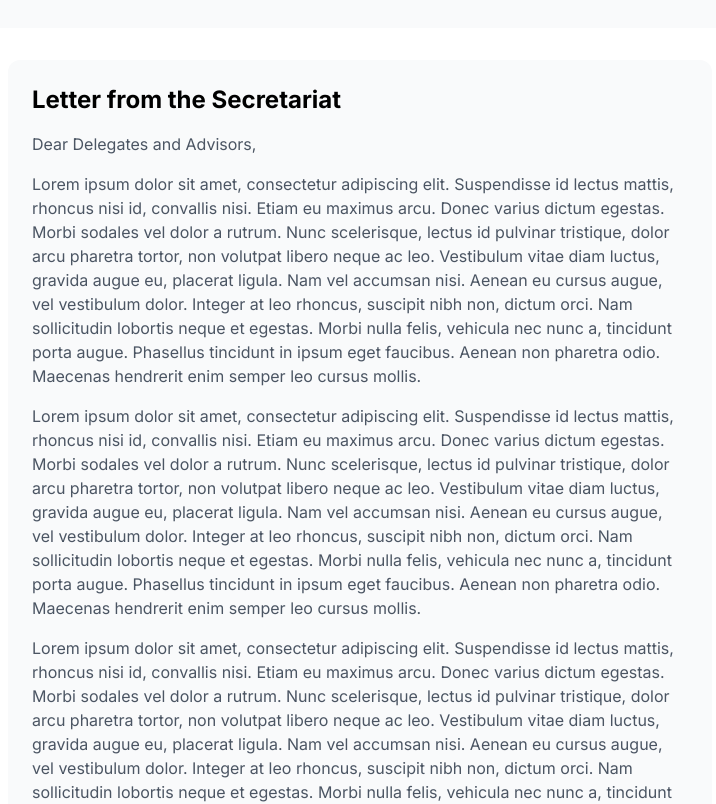
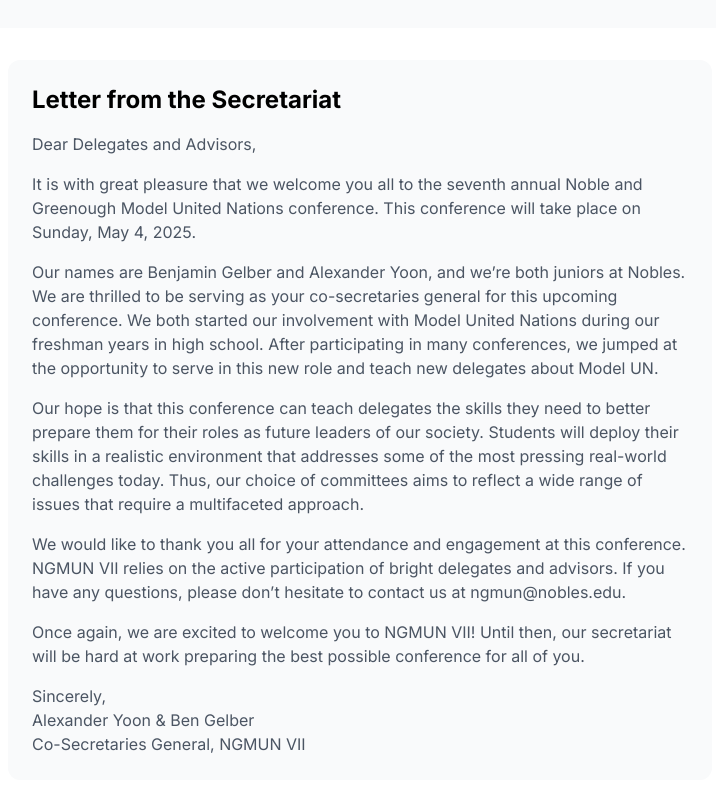
Before and after one commit to Rohin2022/ngmun, a Next.js app: page /info in a window 1280 px wide. Shown: the part 500-1304 px from the top of the page, without its empty margins (280-996 px from the left). Built offline with nearby package versions, Linux system fonts and the light colour scheme.

Commit message:
added committees page and individual committee info pages

```diff
--- a/src/app/committees/styles.css
+++ /dev/null
@@ -1,69 +0,0 @@
-* {
-    margin: 0;
-    padding: 0;
-    box-sizing: border-box;
-}
-
-body {
-    font-family: Arial, sans-serif;
-    background-color: #f0f8ff;
-    color: #333;
-}
-
-.header {
-    text-align: center;
-    background-color: #e3f2fd;
-    padding: 20px 0;
-}
-
-.header h1 {
-    color: #1976d2;
-    font-size: 2.5rem;
-}
-
-.committees-container {
-    display: grid;
-    grid-template-columns: repeat(auto-fill, minmax(250px, 1fr));
-    gap: 20px;
-    padding: 20px;
-    max-width: 1200px;
-    margin: 0 auto;
-}
-
-.committee-card {
-    background-color: white;
-    border-radius: 10px;
-    box-shadow: 0 4px 8px rgba(0, 0, 0, 0.1);
-    padding: 20px;
-    text-align: center;
-}
-
-.committee-card h2 {
-    font-size: 1.5rem;
-    margin-bottom: 10px;
-    color: #1976d2;
-}
-
-.committee-card p {
-    color: #555;
-    margin-bottom: 20px;
-}
-
-.committee-icon {
-    font-size: 2.5rem;
-    margin-bottom: 10px;
-}
-
-button {
-    background-color: #1976d2;
-    color: white;
-    border: none;
-    border-radius: 5px;
-    padding: 10px 20px;
-    cursor: pointer;
-    font-size: 1rem;
-}
-
-button:hover {
-    background-color: #0d47a1;
-}
--- a/src/app/info/page.tsx
+++ b/src/app/info/page.tsx
@@ -52,42 +52,24 @@ export default function EventInfo() {
                                     Dear Delegates and Advisors,
                                 </p>
                                 <p>
-                                    Lorem ipsum dolor sit amet, consectetur adipiscing elit. Suspendisse id lectus
-                                    mattis, rhoncus nisi id, convallis nisi. Etiam eu maximus arcu. Donec varius dictum
-                                    egestas. Morbi sodales vel dolor a rutrum. Nunc scelerisque, lectus id pulvinar
-                                    tristique, dolor arcu pharetra tortor, non volutpat libero neque ac leo. Vestibulum
-                                    vitae diam luctus, gravida augue eu, placerat ligula. Nam vel accumsan nisi. Aenean
-                                    eu cursus augue, vel vestibulum dolor. Integer at leo rhoncus, suscipit nibh non,
-                                    dictum orci. Nam sollicitudin lobortis neque et egestas. Morbi nulla felis, vehicula
-                                    nec nunc a, tincidunt porta augue. Phasellus tincidunt in ipsum eget faucibus.
-                                    Aenean non pharetra odio. Maecenas hendrerit enim semper leo cursus mollis.
+                                    It is with great pleasure that we welcome you all to the seventh annual Noble and Greenough Model United Nations conference. This conference will take place on Sunday, May 4, 2025.
                                 </p>
                                 <p>
-                                    Lorem ipsum dolor sit amet, consectetur adipiscing elit. Suspendisse id lectus
-                                    mattis, rhoncus nisi id, convallis nisi. Etiam eu maximus arcu. Donec varius dictum
-                                    egestas. Morbi sodales vel dolor a rutrum. Nunc scelerisque, lectus id pulvinar
-                                    tristique, dolor arcu pharetra tortor, non volutpat libero neque ac leo. Vestibulum
-                                    vitae diam luctus, gravida augue eu, placerat ligula. Nam vel accumsan nisi. Aenean
-                                    eu cursus augue, vel vestibulum dolor. Integer at leo rhoncus, suscipit nibh non,
-                                    dictum orci. Nam sollicitudin lobortis neque et egestas. Morbi nulla felis, vehicula
-                                    nec nunc a, tincidunt porta augue. Phasellus tincidunt in ipsum eget faucibus.
-                                    Aenean non pharetra odio. Maecenas hendrerit enim semper leo cursus mollis.
+                                    Our names are Benjamin Gelber and Alexander Yoon, and we’re both juniors at Nobles. We are thrilled to be serving as your co-secretaries general for this upcoming conference. We both started our involvement with Model United Nations during our freshman years in high school. After participating in many conferences, we jumped at the opportunity to serve in this new role and teach new delegates about Model UN.
                                 </p>
                                 <p>
-                                    Lorem ipsum dolor sit amet, consectetur adipiscing elit. Suspendisse id lectus
-                                    mattis, rhoncus nisi id, convallis nisi. Etiam eu maximus arcu. Donec varius dictum
-                                    egestas. Morbi sodales vel dolor a rutrum. Nunc scelerisque, lectus id pulvinar
-                                    tristique, dolor arcu pharetra tortor, non volutpat libero neque ac leo. Vestibulum
-                                    vitae diam luctus, gravida augue eu, placerat ligula. Nam vel accumsan nisi. Aenean
-                                    eu cursus augue, vel vestibulum dolor. Integer at leo rhoncus, suscipit nibh non,
-                                    dictum orci. Nam sollicitudin lobortis neque et egestas. Morbi nulla felis, vehicula
-                                    nec nunc a, tincidunt porta augue. Phasellus tincidunt in ipsum eget faucibus.
-                                    Aenean non pharetra odio. Maecenas hendrerit enim semper leo cursus mollis.
+                                    Our hope is that this conference can teach delegates the skills they need to better prepare them for their roles as future leaders of our society. Students will deploy their skills in a realistic environment that addresses some of the most pressing real-world challenges today. Thus, our choice of committees aims to reflect a wide range of issues that require a multifaceted approach.
+                                </p>
+                                <p>
+                                    We would like to thank you all for your attendance and engagement at this conference. NGMUN VII relies on the active participation of bright delegates and advisors. If you have any questions, please don’t hesitate to contact us at ngmun@nobles.edu.
+                                </p>
+                                <p>
+                                    Once again, we are excited to welcome you to NGMUN VII! Until then, our secretariat will be hard at work preparing the best possible conference for all of you.
                                 </p>
                                 <p className="mt-4">
-                                    Best regards,<br/>
-                                    NAMES<br/>
-                                    Secretaries-General, NGMUN VII
+                                    Sincerely,<br/>
+                                    Alexander Yoon & Ben Gelber<br/>
+                                    Co-Secretaries General, NGMUN VII
                                 </p>
                             </div>
                         </div>
@@ -192,8 +174,8 @@ export default function EventInfo() {
                                 <h2 className="text-2xl font-bold text-black">Key Dates</h2>
                             </div>
                             <div className="space-y-3 text-gray-600">
-                                <p>April 14 — Position papers due via email to committee chairs (see the <Link className={"text-[#4A90E2] hover:underline"} href={"/committees"}>committees page</Link> for chair emails)</p>
-                                <p>April 21 — Conference Day</p>
+                                <p>April 27 — Position papers due via email to committee chairs (see the <Link className={"text-[#4A90E2] hover:underline"} href={"/committees"}>committees page</Link> for chair emails)</p>
+                                <p>May 4 — Conference Day</p>
                             </div>
                         </div>
                     </AnimateOnScroll>
@@ -206,7 +188,7 @@ export default function EventInfo() {
                                 <h2 className="text-2xl font-bold text-black">Pricing & Payment</h2>
                             </div>
                             <div className="space-y-4 text-gray-600">
-                                <p>The fee to attend NGMUN is $15/delegate. There is no delegation/school fee.</p>
+                                <p>The fee to attend NGMUN is $30/delegate. There is no delegation/school fee.</p>
                                 <p>
                                     Please mail checks to:<br/>
                                     ATTN: Business Office<br/>
--- a/src/app/staff/page.tsx
+++ b/src/app/staff/page.tsx
@@ -53,7 +53,7 @@ export default function Staff() {
 
     return (
         <main className="min-h-screen bg-gray-50 flex flex-col items-center justify-center">
-            <div className="w-full h-[80vh] relative overflow-hidden flex items-center justify-center">
+            <div className="w-full h-[60vh] relative overflow-hidden flex items-center justify-center">
                 <div className="absolute inset-0 bg-blue-800/20 z-10"></div>
                 <div className="absolute inset-0 bg-black/20 z-20"></div>
 
@@ -82,7 +82,7 @@ export default function Staff() {
             </div>
 
             {/* Staff Content */}
-            <div className="md:px-0 max-w-3xl relative px-4 py-12 -mt-36 z-40">
+            <div className="md:px-0 max-w-3xl relative px-4 py-12 z-40">
                 <div className="max-w-7xl mx-auto">
                     {/* Leadership Section */}
                     <section className="mb-16">
```
Also changed, not shown: src/app/committees/page.tsx (+73 -14 lines), 1 other file (tests, documents, lock files or other folders).
